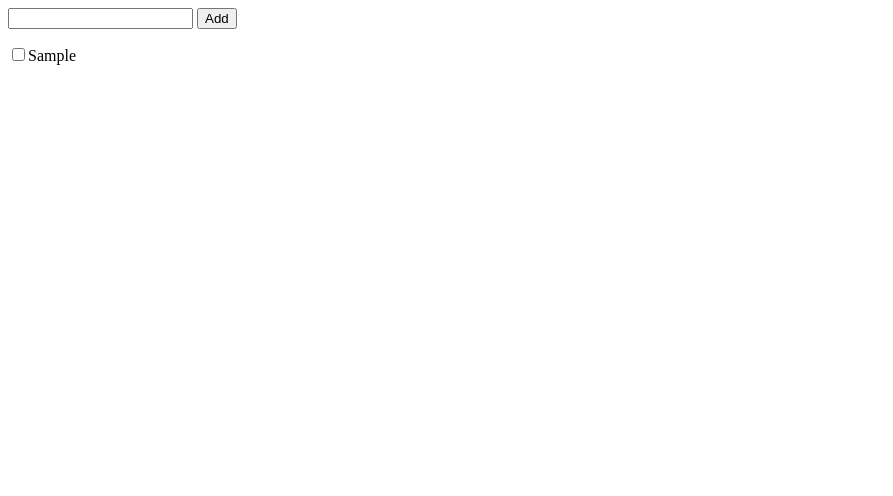
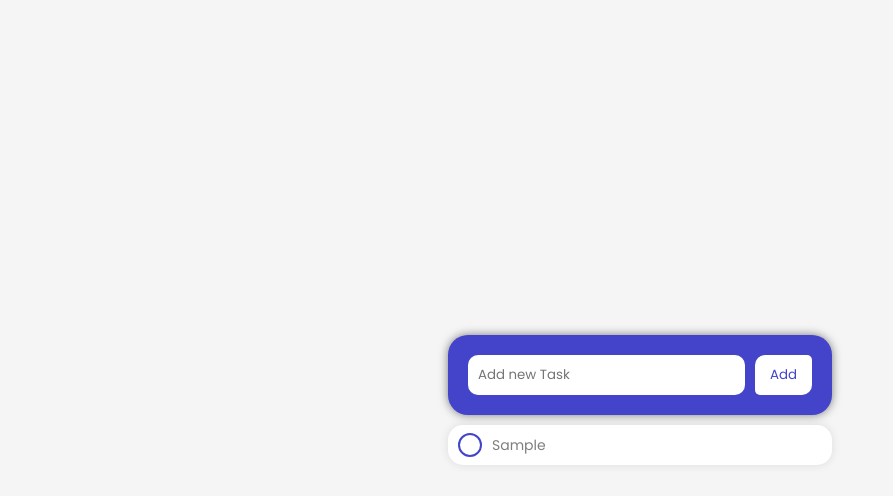
Before and after one commit to daudhiyaa/ts-todo-list-app, a website with bundled scripts: page public/index.html in a window 1280 px wide. Both pictures are taken after typing "Sample" into the empty fields and a click on the button "Add". Shown: the whole page, without its empty margins (0-893 px from the left). Built offline with nearby package versions, Linux system fonts and the light colour scheme.

Commit message:
feat: create app style

```diff
--- a/public/index.html
+++ b/public/index.html
@@ -5,19 +5,22 @@
     <meta http-equiv="X-UA-Compatible" content="IE=edge" />
     <meta name="viewport" content="width=device-width, initial-scale=1.0" />
     <script src="dist/index.js" type="module"></script>
+    <link rel="stylesheet" href="style.css" />
     <title>TODO-List App</title>
-    <style>
-      #list {
-        list-style: none;
-        padding: 0;
-      }
-    </style>
   </head>
   <body>
-    <form id="new-task-form">
-      <input type="text" id="new-task-title" />
-      <button type="submit">Add</button>
-    </form>
-    <ul id="list"></ul>
+    <div class="container">
+      <form id="new-task-form">
+        <input
+          id="new-task-title"
+          type="text"
+          placeholder="Add new Task"
+          onfocus="this.placeholder=''"
+          onblur="this.placeholder='Add new Task'"
+        />
+        <button type="submit" id="add-btn">Add</button>
+      </form>
+      <ul id="list"></ul>
+    </div>
   </body>
 </html>
--- /dev/null
+++ b/public/style.css
@@ -0,0 +1,128 @@
+@import url("https://fonts.googleapis.com/css2?family=Nunito:wght@400;600;800&family=Poppins:wght@200;300;400;500;600&family=Quicksand:wght@300;400;500;600;700&display=swap");
+* {
+  padding: 0;
+  margin: 0;
+  box-sizing: border-box;
+  font-family: "Poppins", sans-serif;
+  transition: 0.2s;
+}
+
+body {
+  display: flex;
+  align-items: center;
+  justify-content: center;
+  min-height: 100vh;
+  background: whitesmoke;
+}
+
+.container {
+  display: flex;
+  flex-direction: column;
+  gap: 10px;
+  border-radius: 20px;
+}
+.container #new-task-form {
+  display: flex;
+  flex-direction: row;
+  gap: 10px;
+  box-shadow: 0 0 10px rgba(0, 0, 0, 0.5);
+  background-color: #4344c9;
+  border-radius: 20px;
+  padding: 20px;
+}
+.container #new-task-form #new-task-title {
+  border: none;
+  border-radius: 10px 10px;
+  padding: 10px 10px;
+  width: 100%;
+}
+.container #new-task-form #new-task-title:focus::-moz-placeholder {
+  opacity: 0;
+}
+.container #new-task-form #new-task-title:focus:-ms-input-placeholder {
+  opacity: 0;
+}
+.container #new-task-form #new-task-title:focus::placeholder {
+  opacity: 0;
+}
+.container #new-task-form #add-btn {
+  cursor: pointer;
+  border: none;
+  border-radius: 10px 5px;
+  padding: 5px 15px;
+  background: #fff;
+  color: #4344c9;
+}
+.container #list {
+  display: flex;
+  flex-direction: column;
+  gap: 0;
+  border-radius: 20px;
+  list-style: none;
+  gap: 10px;
+}
+.container #list li {
+  box-shadow: 0 0 10px rgba(0, 0, 0, 0.1);
+  background-color: #fff;
+  display: flex;
+  align-items: center;
+  justify-content: 0;
+  border: normal;
+  border-radius: 15px 15px;
+  padding: 8px 10px;
+  color: #7e7e7e;
+}
+.container #list li label {
+  display: flex;
+  flex-direction: row;
+  gap: 10px;
+  align-items: center;
+  font-size: 14px;
+}
+.container #list li label input {
+  position: absolute;
+  opacity: 0;
+  height: 0;
+  width: 0;
+}
+.container #list li label input:checked ~ span {
+  box-shadow: 0 0 5px rgba(0, 0, 0, 0.5);
+  background-color: #4344c9;
+}
+.container #list li label input:checked ~ span::after {
+  display: block;
+}
+.container #list li label span {
+  position: relative;
+  display: flex;
+  align-items: center;
+  justify-content: center;
+  border: 2px solid;
+  border-radius: 50% 50%;
+  padding: 10px 10px;
+  border-color: #4344c9;
+  cursor: pointer;
+}
+.container #list li label span::after {
+  content: "";
+  position: absolute;
+  display: none;
+  width: 3.5px;
+  height: 7px;
+  border: solid #fff;
+  border-width: 0 3px 3px 0;
+  transform: rotate(45deg);
+  margin-bottom: 3px;
+}
+.container #list li:hover {
+  box-shadow: 0 0 5px rgba(0, 0, 0, 0.5);
+  background-color: #4344c9;
+  color: #fff;
+}
+.container #list li:hover span {
+  background-color: #fff;
+  border: 2px solid #fff;
+}
+.container #list li:hover span:hover {
+  background-color: #4344c9;
+}/*# sourceMappingURL=style.css.map */
--- a/src/index.ts
+++ b/src/index.ts
@@ -31,9 +31,11 @@ form?.addEventListener('submit', (e) => {
 });
 
 function addListItem(newTask: Task) {
+  const checkbox = document.createElement('input');
+  const checkmark = document.createElement('span');
   const item = document.createElement('li');
+
   const label = document.createElement('label');
-  const checkbox = document.createElement('input');
   checkbox.addEventListener('change', (e) => {
     newTask.completed = checkbox.checked;
     saveTasks();
@@ -41,7 +43,7 @@ function addListItem(newTask: Task) {
   checkbox.type = 'checkbox';
   checkbox.checked = newTask.completed;
 
-  label.append(checkbox, newTask.title);
+  label.append(checkbox, checkmark, newTask.title);
   item.append(label);
   list?.append(item);
 }
```
